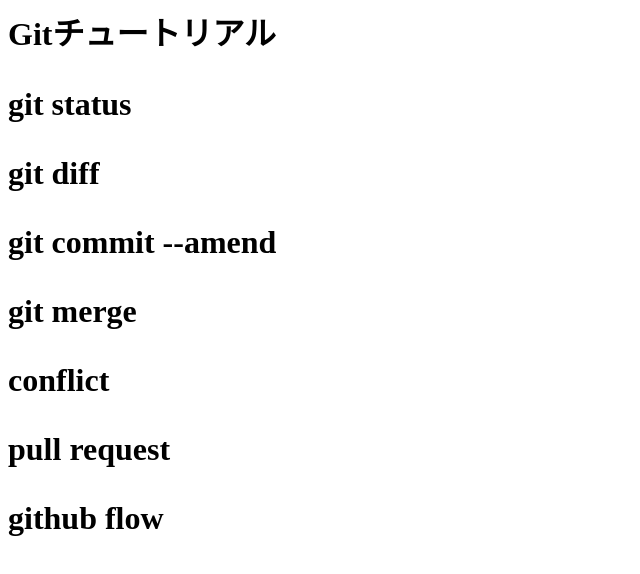
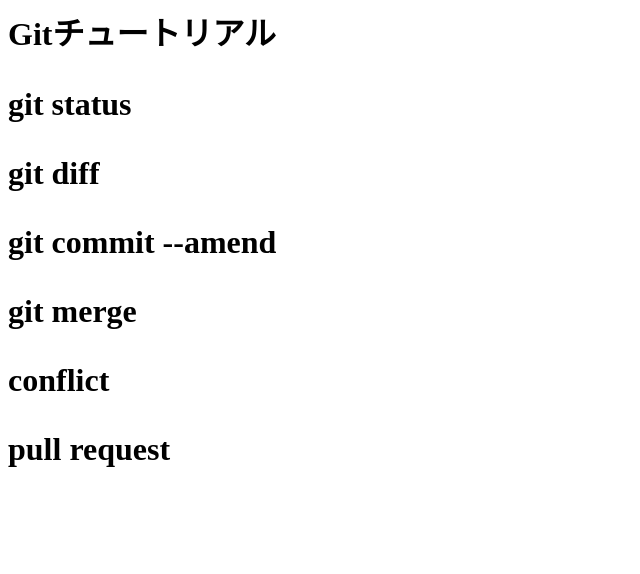
Before and after one commit to TE-HikaruAIto/git_tutorial, a plain HTML site: page index.html in a window 1280 px wide. Shown: the whole page, without its empty margins (0-640 px from the left). Drawn offline with Linux system fonts and the light colour scheme.

```diff
--- a/index.html
+++ b/index.html
@@ -5,4 +5,3 @@
 <p>git merge</p>
 <p>conflict</p>
 <p>pull request</p>
-<p>github flow</p>
```
